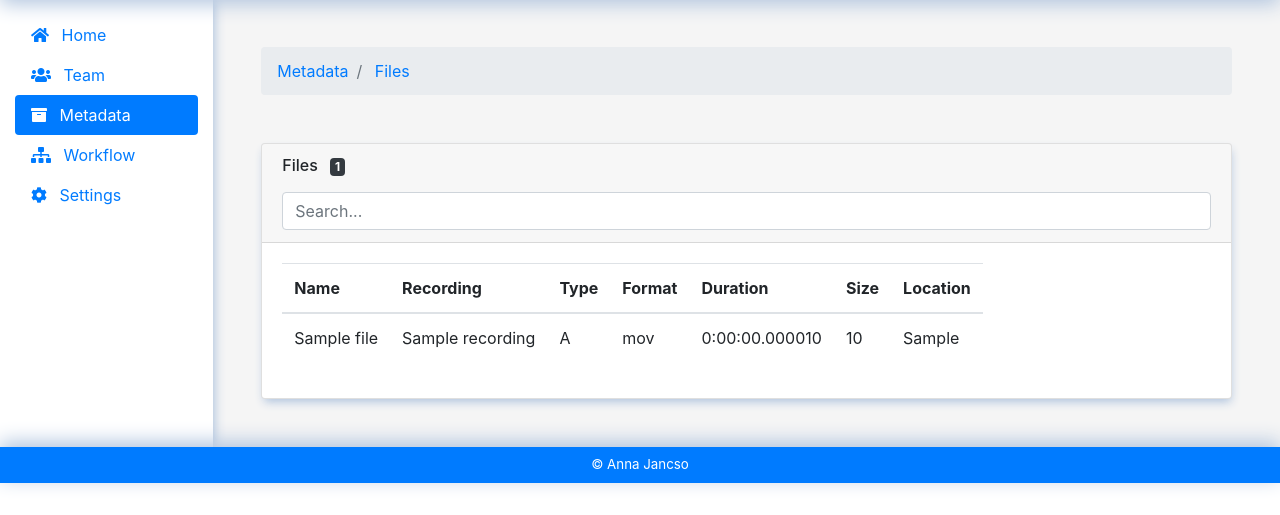
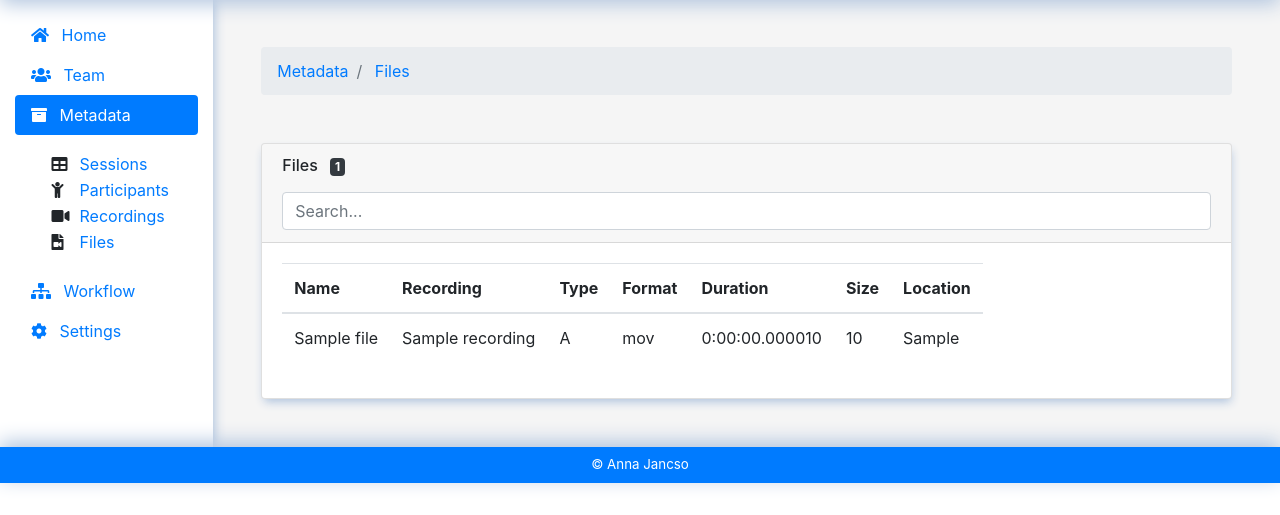
Before and after one commit to Jancso/corpus-manager, a Django app: page /metadata/files/ in a window 1280 px wide. Shown: the part 57-572 px from the top of the page. Run offline with Django 3.2, Linux system fonts and the light colour scheme; a user stored in the database is signed in; tables that the repository leaves empty hold one stand-in row (values such as "Sample post"); some libraries are stand-ins or nearby versions.

Commit message:
Add side nav for metadata

```diff
--- a/metadata/templates/metadata/base.html
+++ b/metadata/templates/metadata/base.html
@@ -19,6 +19,7 @@
     <script>
         $(function () {
             $('#metadata-link').addClass('active');
+            $('#metadata-list').removeAttr('hidden');
         })
     </script>
 
--- a/templates/base/side-navbar.html
+++ b/templates/base/side-navbar.html
@@ -9,10 +9,51 @@
         Team
     </a>
 
-    <a id="metadata-link" class="nav-link" href="{% url 'metadata:metadata-view' %}">
+    <a id="metadata-link" class="nav-link"
+       href="{% url 'metadata:metadata-view' %}">
         <i class="fas fa-archive pr-2"></i>
         Metadata
     </a>
+
+    <div id="metadata-list" class="row" hidden>
+        <div class="col-12 offset-md-2 mt-3 mb-3">
+            <table>
+                <tr>
+                    <td><i class="fas fa-table pr-2"></i></td>
+                    <td>
+                        <a href="{% url 'metadata:session-list' %}">
+                            Sessions
+                        </a>
+                    </td>
+                </tr>
+                <tr>
+                    <td><i class="fas fa-child pr-2"></i></td>
+                    <td>
+                        <a href="{% url 'metadata:participant-list' %}">
+                            Participants
+                        </a>
+                    </td>
+                </tr>
+                <tr>
+                    <td><i class="fas fa-video pr-2"></i></td>
+                    <td>
+                        <a href="{% url 'metadata:rec-list' %}">
+                            Recordings
+                        </a>
+                    </td>
+                </tr>
+                <tr>
+                    <td><i class="fas fa-file-video pr-2"></i></td>
+                    <td>
+                        <a href="{% url 'metadata:file-list' %}">
+                            Files
+                        </a>
+                    </td>
+                </tr>
+
+            </table>
+        </div>
+    </div>
 
     <a id="workflow-link" class="nav-link"
        href="{% url 'workflow:workflow' %}">
```
